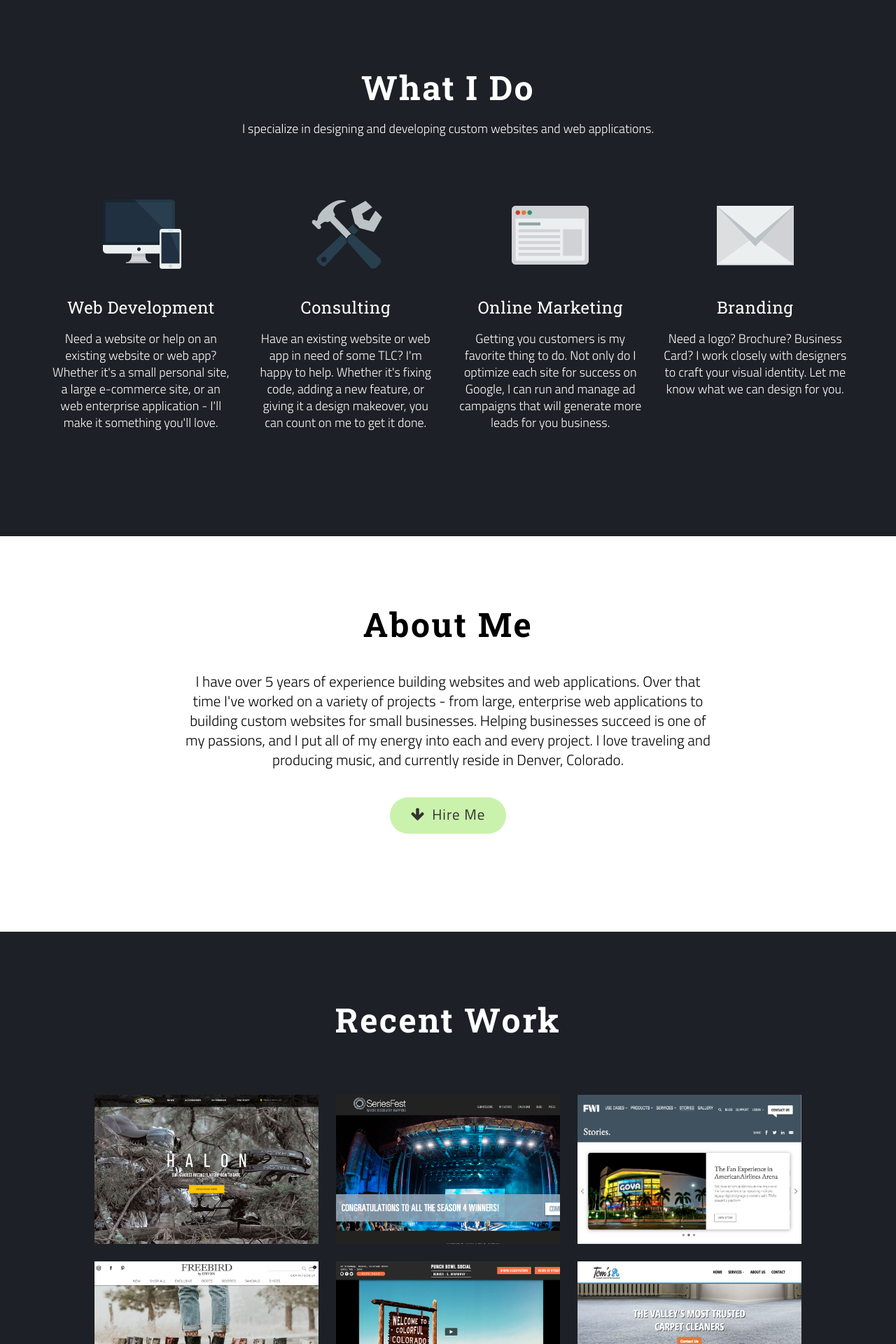
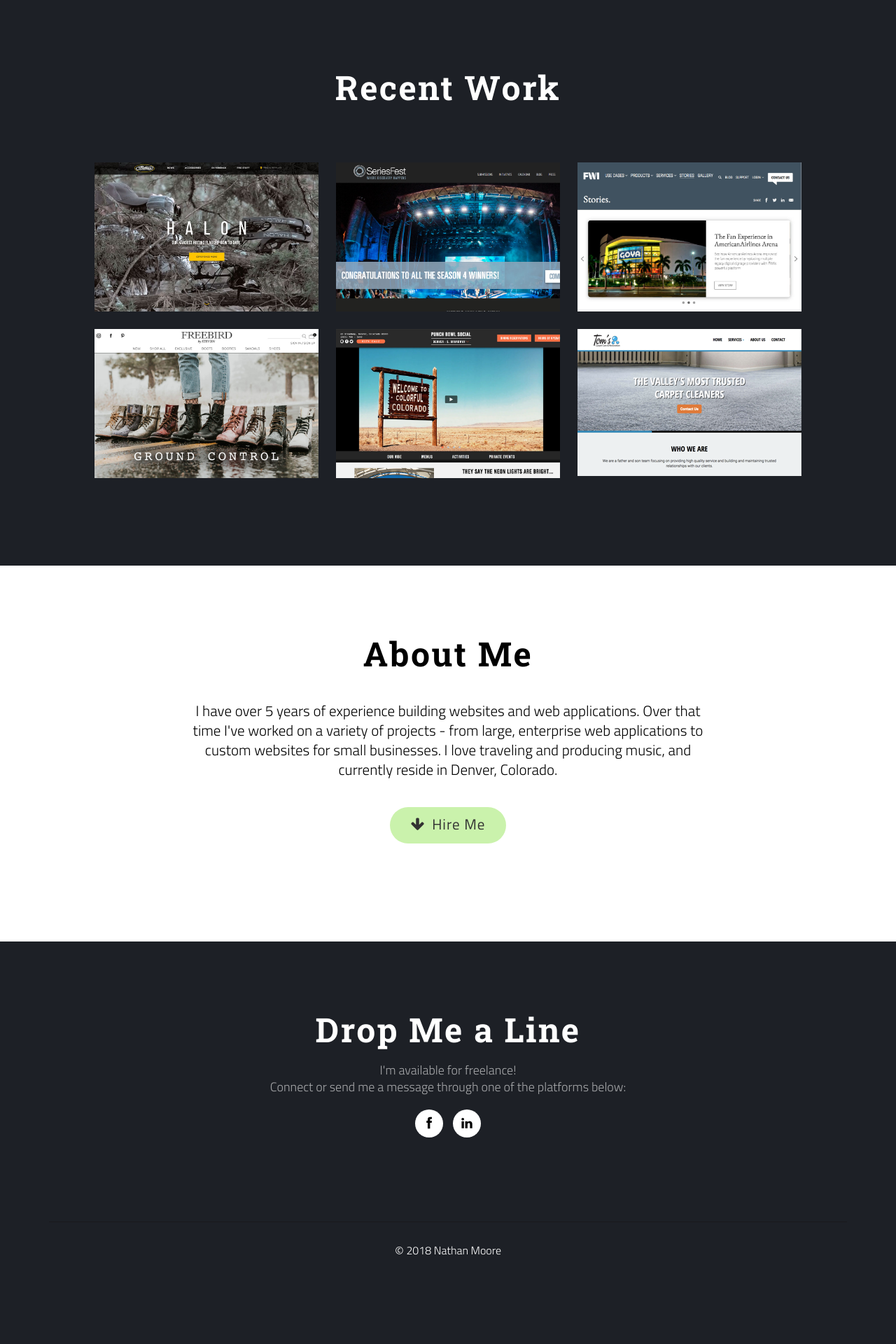
Before and after one commit to nmoore2/nmoore2.github.io, a PHP site: page / in a window 1280 px wide. Shown: the part 801-2721 px from the top of the page at 70% size. After the commit the page ends 2594 px from the top, so only its background shows below. Run offline with PHP 8.4, Linux system fonts and the light colour scheme; some libraries are stand-ins or nearby versions.

Commit message:
update copy, move sections

```diff
--- a/css/meflat-orange.css
+++ b/css/meflat-orange.css
@@ -1176,13 +1176,13 @@ a:focus,
 
 .social-links li a {
     display:block;
-    color:#fff;
+    color:#000;
     font-size:18px;
     width:40px;
     height:40px;
     line-height:40px;
     text-align:center;
-    background: #1D2026;
+    background: #fff;
     border-radius:50%;
     -webkit-transition:all .3s ease-out;
     transition:all .3s ease-out;
--- a/css/mystyles.css
+++ b/css/mystyles.css
@@ -45,8 +45,8 @@
 }
 
 #contact {
-	background: rgba(0,0,0,0);
-	color: black;
+	/* background: rgba(0,0,0,0);
+	color: black; */
 }
 
 .bl_form input, .bl_form textarea {
@@ -95,6 +95,8 @@
 .antispam {
 	display: none;
 }
+
+
 
 /*** SLIDE-IN CONTACT BOX ***/
 
--- a/index.html
+++ b/index.html
@@ -95,12 +95,13 @@
 
 				<div id="site-nav" class="navbar-collapse collapse">
 					<ul class="nav navbar-nav">
+						<!-- <li>
+							<a href="#services" class="scrollto">What I Do</a>
+						</li> -->
 						<li>
-							<a href="#services" class="scrollto">What I Do</a>
+							<a href="#portfolio" class="scrollto">My Work</a>
 						</li>
-						<li>
-							<a href="#about" class="scrollto">About</a>
-						</li>
+
 						<li id="logo">
 							<a href="#home" class="scrollto">
 								<!-- <img class="logoimg" src="assets/logoblack.png" height = "100"> -->
@@ -108,11 +109,12 @@
 							</a>
 						</li>
 						<li>
-							<a href="#portfolio" class="scrollto">My Work</a>
+							<a href="#about" class="scrollto">About</a>
 						</li>
-						<li>
+
+						<!-- <li>
 							<a href="#contact" class="scrollto">Contact Me</a>
-						</li>
+						</li> -->
 					</ul>
 				</div><!--End navbar-collapse -->
 
@@ -165,7 +167,7 @@
 		<!-- ==============================================
 		SERVICES
 		=============================================== -->
-		<section id="services" class="dark-bg padding-top-bottom">
+		<!-- <section id="services" class="dark-bg padding-top-bottom">
 
 			<div class="container">
 
@@ -224,7 +226,7 @@
 
 			</div>
 
-		</section>
+		</section> -->
 
 		<!-- ==============================================
 		FEATURED PROJECT
@@ -256,48 +258,6 @@
 
 		</section>
 		 -->
-
-		<!-- ==============================================
-		ABOUT
-		=============================================== -->
-		<section id="about" class="dark-bg light-typo padding-top-bottom">
-
-			<div class="container">
-
-				<header class="section-header text-center">
-
-					<h1 class="scrollimation scale-in">About Me</h1>
-
-				</header>
-
-				<div class="row">
-
-					<div class="col-sm-8 col-sm-offset-2">
-
-						<!-- <img class="img-responsive img-center img-circle scrollimation fade-left" src="assets/uni-onsie.jpg" style="max-height: 400px;" alt="" /> -->
-
-						<p class="text-center scrollimation fade-in">I have over 5 years of experience building websites and web applications. Over that time I've worked on a variety of projects - from large, enterprise web applications to building custom websites for small businesses. Helping businesses succeed is one of my passions, and I put all of my energy into each and every project. I love traveling and producing music, and currently reside in Denver, Colorado.
-
-							<!-- Helping small businesses is my passion, and we put our all of our energy into each and every project. Juliana is our graphics expert, and I - Nathan - write the code. We hail from Colorado and Brazil, and currently reside a few different places. -->
-
-						</p>
-
-					</div>
-
-				</div>
-
-				<p class="text-center"><a class="btn btn-meflat scrollto icon-left" href="#contact"><i class="fa fa-arrow-down"></i>Hire Me</a></p>
-
-			</div>
-			<!-- <div id="slidebox" class="text-center">
-				<a class="close"></a>
-				<h1>Let's Talk</h1>
-				<h2>We'd love to hear from you!</h2>
-				<h1>619-892-8265</h1>
-				<a href="#contact" class="more">Send us a Message</a>
-			</div> -->
-		</section>
-
 
 		<!-- ==============================================
 		SKILLS
@@ -483,7 +443,7 @@
 							data-link="www.seriesfest.com, http://www.seriesfest.com"
 							data-images="assets/seriesfest/sf-05.jpg, assets/seriesfest/sf-03.jpg, assets/seriesfest/sf-02.jpg, assets/seriesfest/sf-01.jpg, assets/seriesfest/sf-06.jpg"
 							data-url="http://www.seriesfest.com">
-							<p>SeriesFest is an award-winning festival dedicated to showcasing the best and boldest in episodic storytelling from around the world. Seriesfest needed a website that not only provided pertinent festival information to it's attendees (ike a schedule, lineup, and pilot trailers), but also a way to for creators to submit their television series.
+							<p>SeriesFest is an award-winning festival dedicated to showcasing the best and boldest in episodic storytelling from around the world. Seriesfest needed a website that not only provided pertinent festival information to it's attendees (like a schedule, lineup, and pilot details), but also a way to for creators to submit their television series for festival selection.
 								<br />
 								<br />
 							I provided:
@@ -636,20 +596,26 @@
 						<!--==== Project Preview HTML ====-->
 
 						<div class="sr-only project-description"
-							data-category="Web Design"
-							data-date="May 2015"
+							data-category="PHP"
 							data-link="www.tomscarpetcare.net, http://www.tomscarpetcare.net"
 							data-images="assets/toms-1.png, assets/toms-2.png, assets/toms-3.png, assets/toms-4.png"
 							data-url="http://www.tomscarpetcare.net, http://www.tomscarpetcare.net, http://www.tomscarpetcare.net, http://www.tomscarpetcare.net, http://www.tomscarpetcare.net"
 						>
-							<p>This is a website for Tom's Carpet Care &amp; Restoration.</p>
+							<p>This is a website for Tom's Carpet Care &amp; Restoration in Glenwood Springs, CO.</p>
 
-							<p>As with most small business sites, I like to find what makes the business different from the competition, and put it right in front of the viewer. This sparks the viewer's interest in the business, and then drives the viewer to take action.</p>
+							<p>As with most small business sites, I like to highlight what makes the business different from its competition. What differentiates Tom's Carpet Care from it's competition is their unique cleaning process and their father and son dynamic. </p>
 
-							<p>What differentiates this business from the competition is the father and son dynamic, and their unique cleaning process.</p>
-
-							<p>This is a PHP site built on the Bootstrap framework.</p>
-
+							<ul>
+								<li>
+									Web Design & Development
+								</li>
+								<li>
+									Marketing and SEO
+								</li>
+								<li>
+									Custom Integrations
+								</li>
+							</ul>
 							<!-- <p class="text-right"><a class="btn btn-meflat icon-right" data-target="_blank" href="http://tomscarpetcare.net">Visit Website<i class="fa fa-arrow-right"></i></a></p> -->
 						</div>
 
@@ -743,6 +709,49 @@
 					</div>
 				</div>
 		</section> -->
+
+				<!-- ==============================================
+				ABOUT
+				=============================================== -->
+				<section id="about" class="dark-bg light-typo padding-top-bottom">
+
+					<div class="container">
+
+						<header class="section-header text-center">
+
+							<h1 class="scrollimation scale-in">About Me</h1>
+
+						</header>
+
+						<div class="row">
+
+							<div class="col-sm-8 col-sm-offset-2">
+
+								<!-- <img class="img-responsive img-center img-circle scrollimation fade-left" src="assets/uni-onsie.jpg" style="max-height: 400px;" alt="" /> -->
+
+								<p class="text-center scrollimation fade-in">I have over 5 years of experience building websites and web applications. Over that time I've worked on a variety of projects - from large, enterprise web applications to custom websites for small businesses. I love traveling and producing music, and currently reside in Denver, Colorado.
+
+									<!-- Helping small businesses is my passion, and we put our all of our energy into each and every project. Juliana is our graphics expert, and I - Nathan - write the code. We hail from Colorado and Brazil, and currently reside a few different places. -->
+
+								</p>
+
+							</div>
+
+						</div>
+
+						<p class="text-center"><a class="btn btn-meflat scrollto icon-left" href="#contact"><i class="fa fa-arrow-down"></i>Hire Me</a></p>
+
+					</div>
+					<!-- <div id="slidebox" class="text-center">
+						<a class="close"></a>
+						<h1>Let's Talk</h1>
+						<h2>We'd love to hear from you!</h2>
+						<h1>619-892-8265</h1>
+						<a href="#contact" class="more">Send us a Message</a>
+					</div> -->
+				</section>
+
+
 		<!-- ==============================================
 		CONTACT
 		=============================================== -->
```
